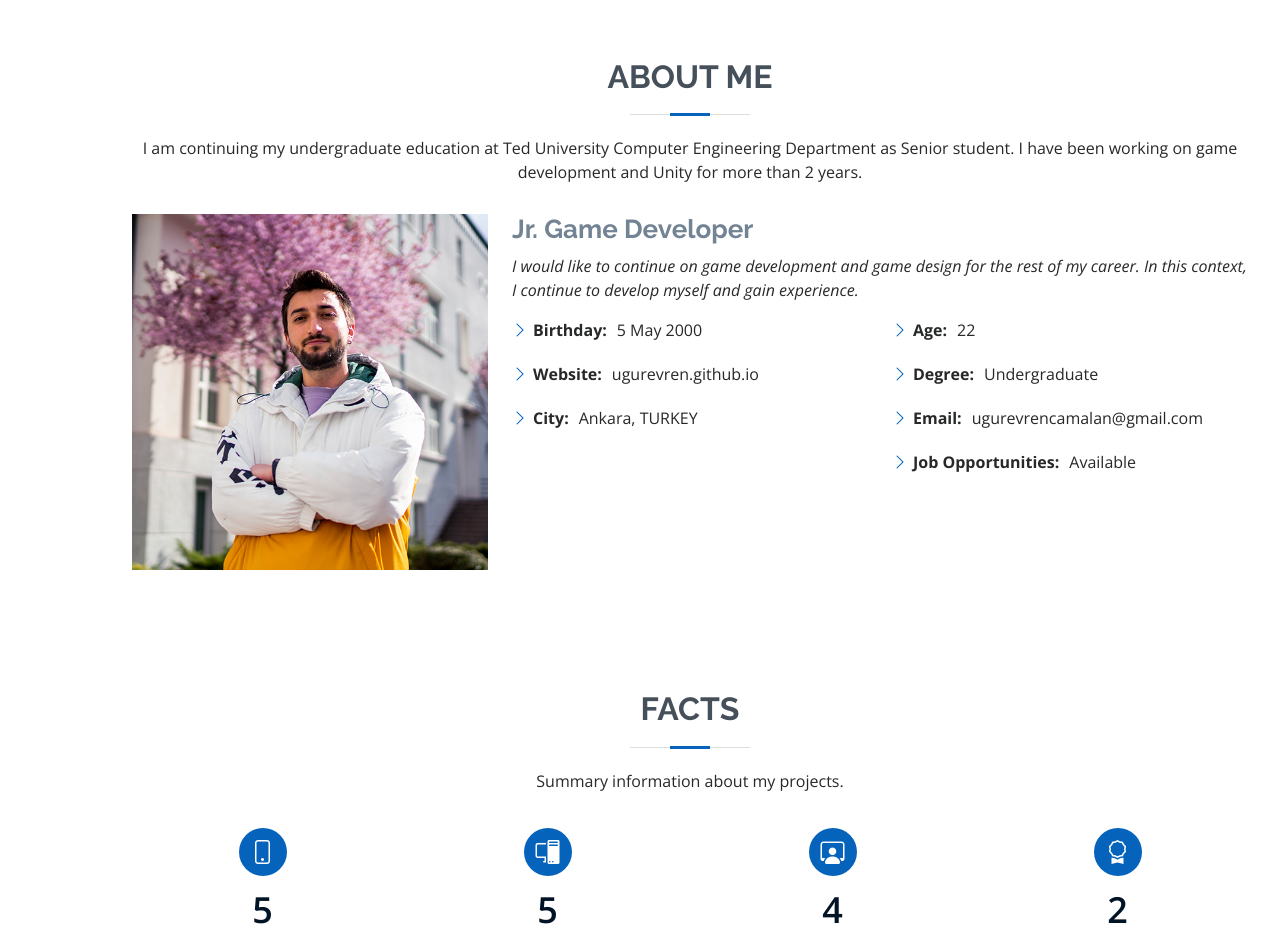
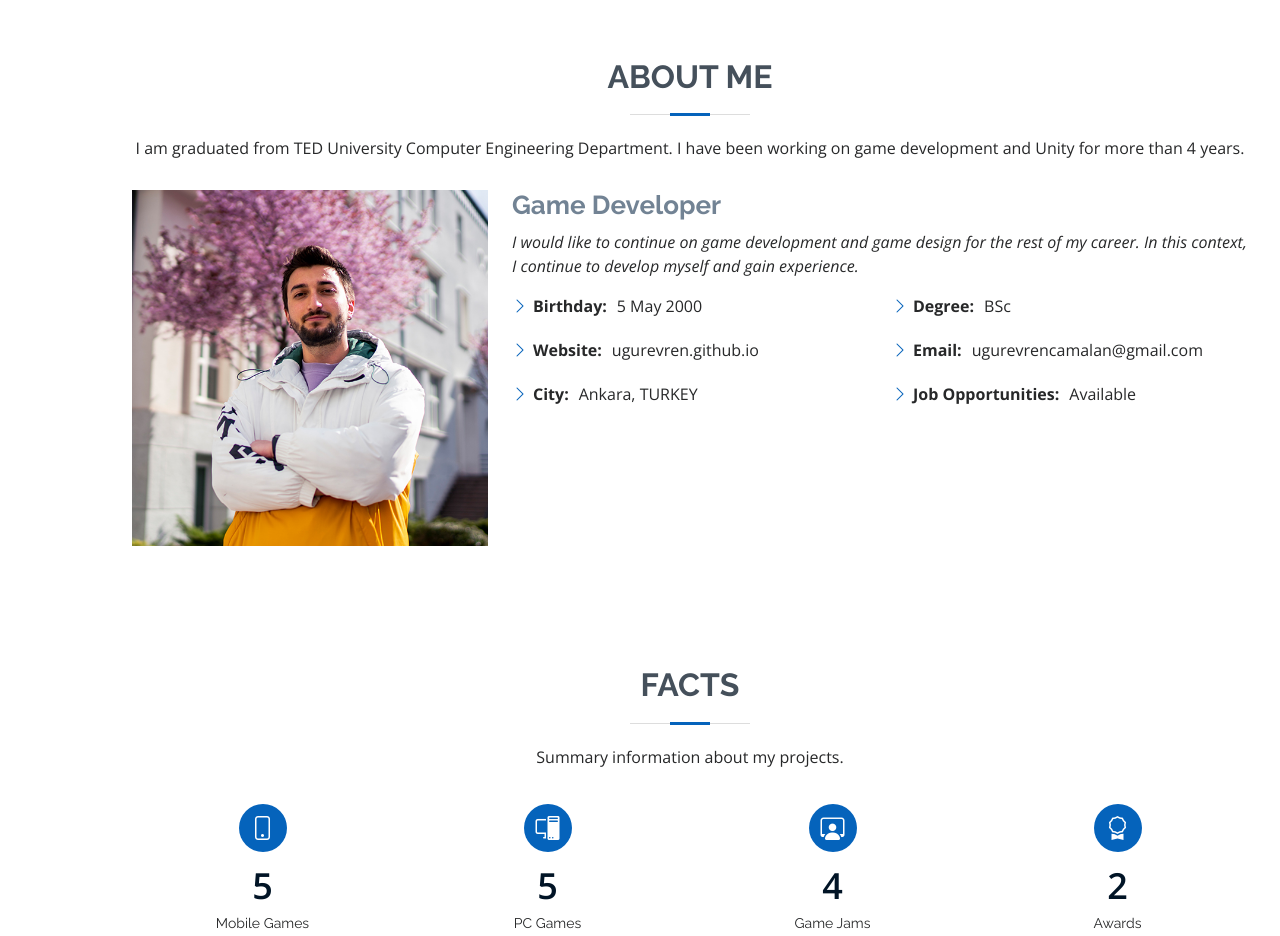
Before and after one commit to ugurevren/ugurevren.github.io, a plain HTML site: page index.html in a window 1280 px wide. Shown: the part 802-1738 px from the top of the page. Drawn offline with nearby package versions, Linux system fonts and the light colour scheme.

Commit message:
Update index.html

```diff
--- a/index.html
+++ b/index.html
@@ -69,8 +69,8 @@
 
         <div class="section-title">
           <h2>About Me</h2>
-          <p>I am continuing my undergraduate education at Ted University Computer Engineering Department as Senior student.
-            I have been working on game development and Unity for more than 2 years.</p>
+          <p>I am graduated from TED University Computer Engineering Department.
+            I have been working on game development and Unity for more than 4 years.</p>
         </div>
 
         <div class="row">
@@ -78,7 +78,7 @@
             <img src="assets/img/profile-img.jpg" class="img-fluid" alt="">
           </div>
           <div class="col-lg-8 pt-4 pt-lg-0 content">
-            <h3>Jr. Game Developer</h3>
+            <h3>Game Developer</h3>
             <p class="fst-italic">
                 I would like to continue on game development and game design for the rest of my career. In this context,
                 I continue to develop myself and gain experience.
@@ -94,8 +94,7 @@
               </div>
               <div class="col-lg-6">
                 <ul>
-                  <li><i class="bi bi-chevron-right"></i> <strong>Age:</strong> <span>22</span></li>
-                  <li><i class="bi bi-chevron-right"></i> <strong>Degree:</strong> <span>Undergraduate</span></li>
+                  <li><i class="bi bi-chevron-right"></i> <strong>Degree:</strong> <span>BSc</span></li>
                   <li><i class="bi bi-chevron-right"></i> <strong>Email:</strong> <span>ugurevrencamalan@gmail.com</span></li>
                   <li><i class="bi bi-chevron-right"></i> <strong>Job Opportunities:</strong> <span>Available</span></li>
                 </ul>
```
